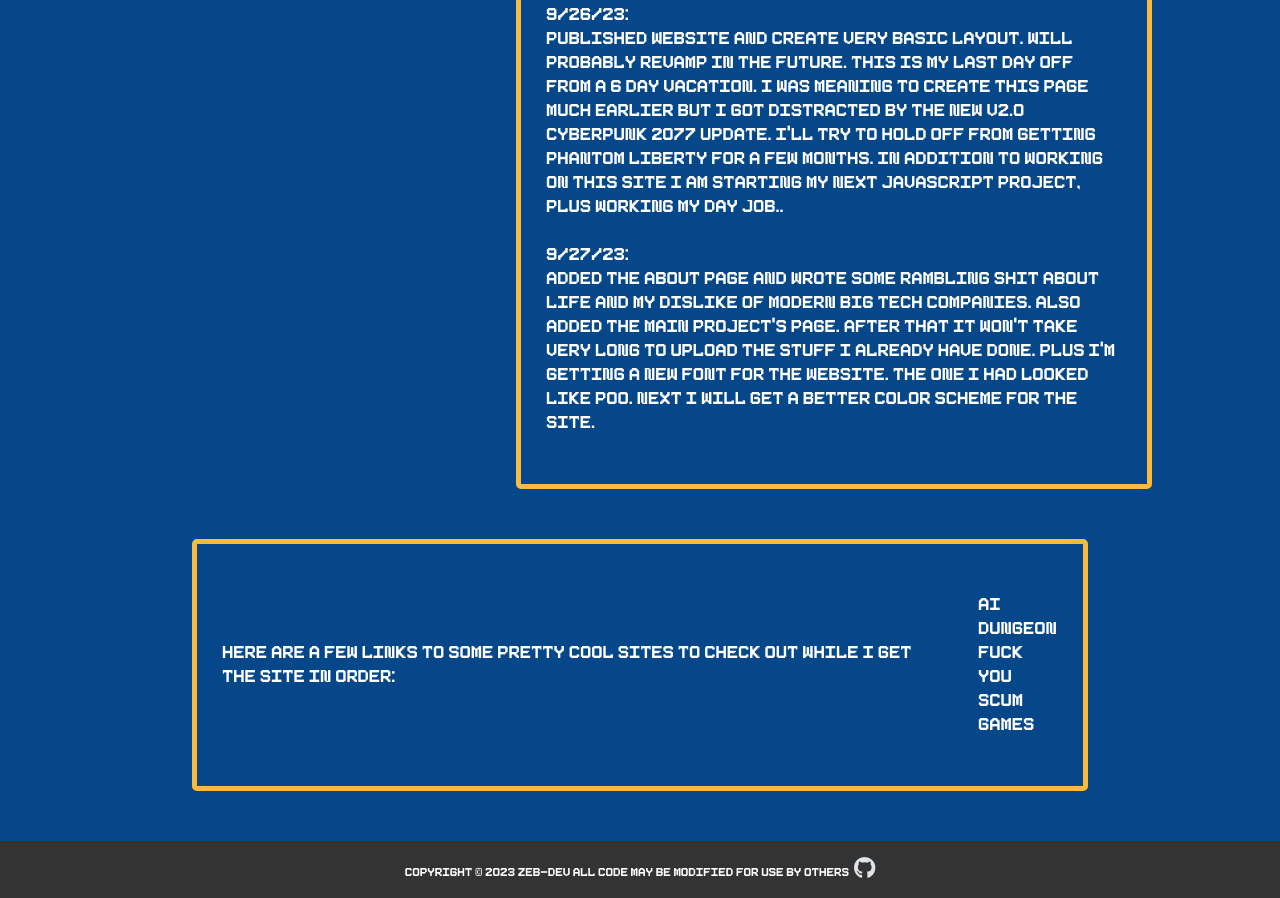
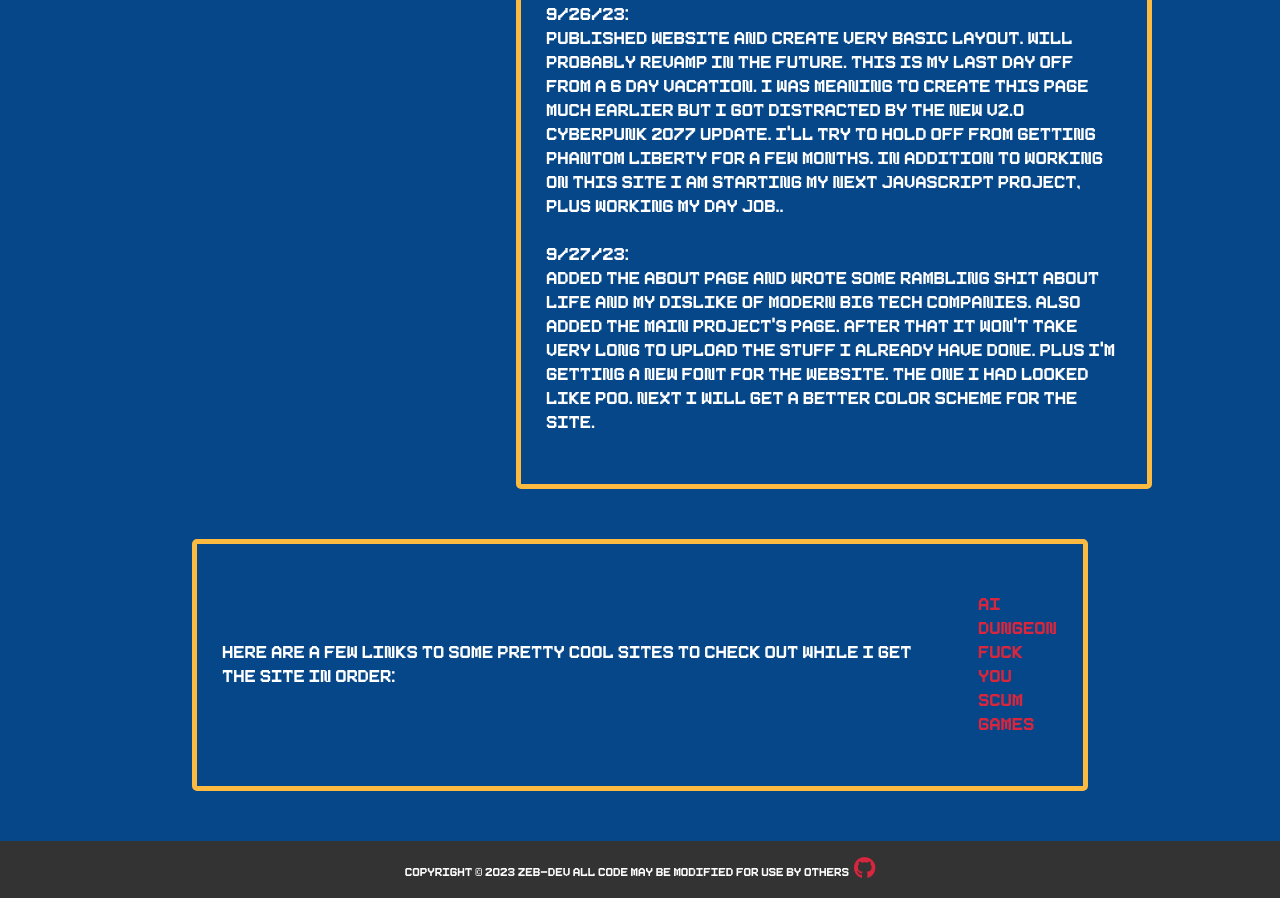
Before and after one commit to jholson1030/neocities, a plain HTML site: page index.html in a window 1280 px wide. Shown: the part 942-1840 px from the top of the page. Drawn offline with Linux system fonts and the light colour scheme.

Commit message:
Changed link color

```diff
--- a/style.css
+++ b/style.css
@@ -49,12 +49,12 @@
 a {
     text-decoration: none;
     font-size: 24px;
-    color: white;
+    color: #d7263d;
     transition: all 0.5s ease-in-out ;
 }
 
 a:hover {
-    color: #d7263d;
+    color: white;
     transform: scale(1.2s);
 }
 
@@ -115,7 +115,7 @@
 }
 
 .github-link {
-    color: #dee4e7;
+    color: #d7263d;
     font-size: 22px;
     transition: all .5s ease-in-out;
     margin-left: 5px;
@@ -123,5 +123,5 @@
 
 .github-link:hover {
     transform: scale(1.2s);
-    color: #d7263d;
+    color: white;
 }
```
